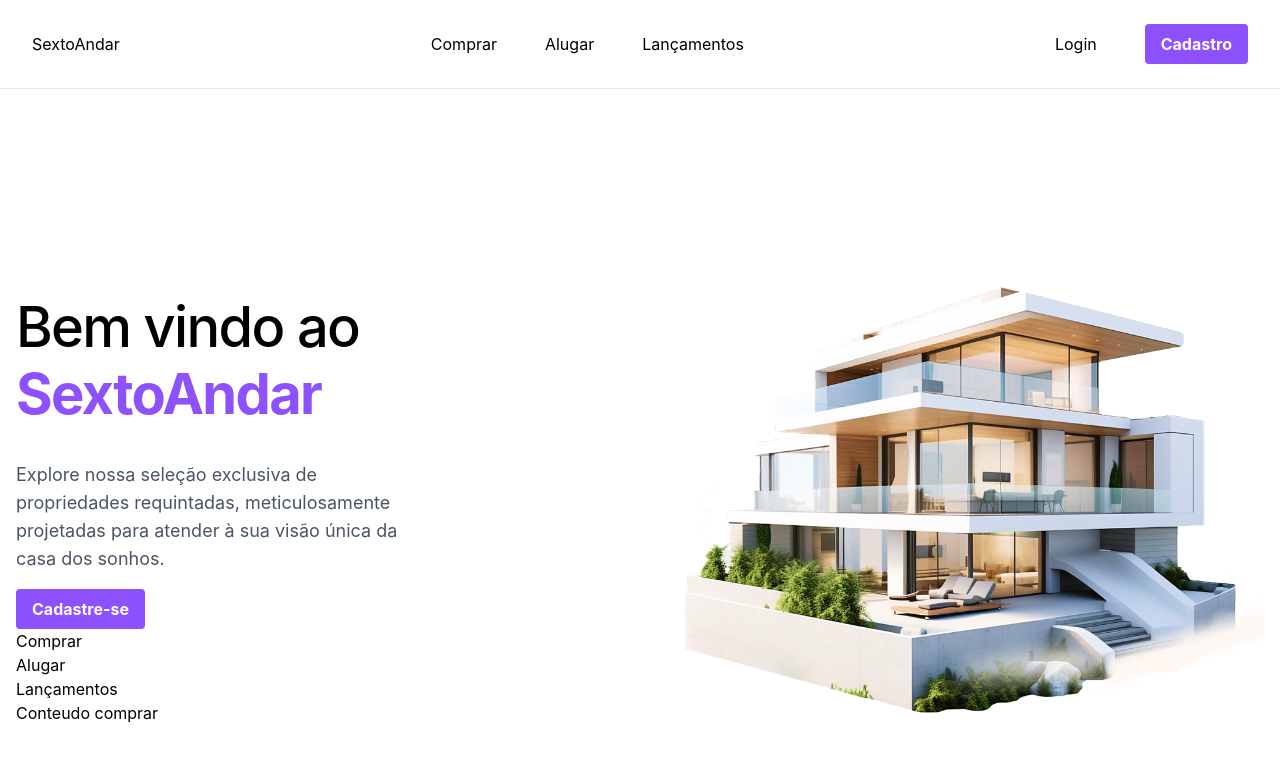
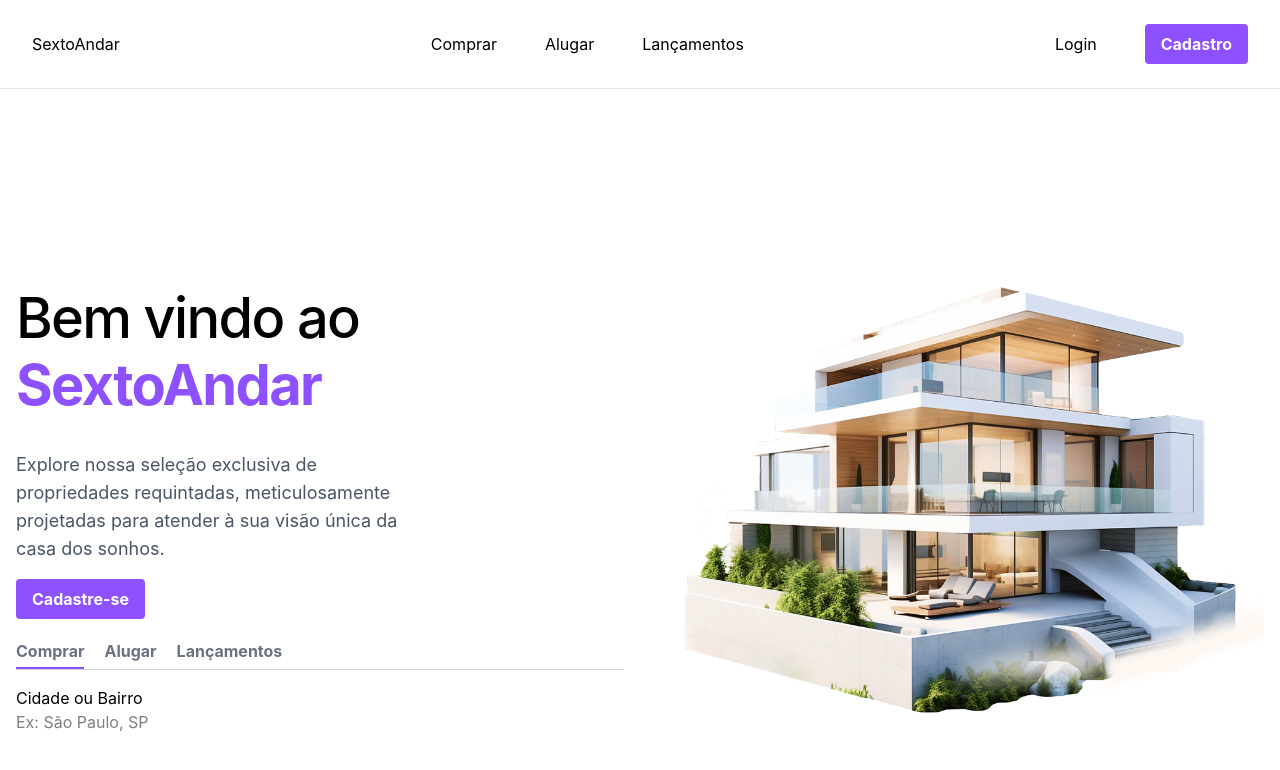
Before and after one commit to almeidalucas78/SextoAndar, a React (Vite) app in the folder front-end/: page / in a window 1280 px wide. Shown: the top 770 px of the page. Built offline with nearby package versions, Linux system fonts and the light colour scheme.

Commit message:
feat: adjust floating form tabs

```diff
--- a/front-end/src/components/floatingForm/index.tsx
+++ b/front-end/src/components/floatingForm/index.tsx
@@ -2,38 +2,45 @@ import './floatingForm.css';
 import { useState } from 'react';
 
 //Defini os tipos possiveis de abas que o componente pode ter, para evitar erros de digitação e facilitar a manutenção do código.
-type tabOptions = 'comprar' | 'alugar' | 'lancamentos';
+type TabOption = 'comprar' | 'alugar' | 'lancamentos';
+
+interface TabItem{
+  id: TabOption;
+  label: string;
+}
+
+const TABS: TabItem[] = [
+  { id: 'comprar', label: 'Comprar' },
+  { id: 'alugar', label: 'Alugar' },
+  { id: 'lancamentos', label: 'Lançamentos' },
+];
 
 function FloatingForm() {
   //Estado para guardar a aba anual, iniciando em 'comprar'
-  const [activeTab, setActiveTab] = useState<tabOptions>('comprar');  // Conteudo dentro de "<>" se chama Generic no TS
+  const [activeTab, setActiveTab] = useState<TabOption>('comprar'); // Conteudo dentro de "<>" se chama Generic no TS
 
   return (
-    <div className="tab-list-container">
-      <ul>
-        <li
-          className={activeTab === 'comprar' ? 'active' : ''} //Valor for igual a comprar a logica adiciona o active
-          onClick={() => setActiveTab('comprar')} // ao clicar ele seta no useState para o valor
-        >
-          Comprar
-        </li>
-        <li
-          className={activeTab === 'alugar' ? 'active' : ''}
-          onClick={() => setActiveTab('alugar')}
-        >
-          Alugar
-        </li>
-        <li
-          className={activeTab === 'lancamentos' ? 'active' : ''}
-          onClick={() => setActiveTab('lancamentos')}
-        >
-          Lançamentos
-        </li>
+    <div className="tab-list-container mt-5">
+      <ul className="tab-list flex gap-5 font-bold  text-gray-500 border-b border-gray-300 mb-4">
+        {
+          TABS.map((tab) => (
+            <li
+              key={tab.id}
+              className={` hover:text-violet-500 cursor-pointer  ${activeTab === tab.id ? 'active border-b-2 pb-1 border-violet-500' : ''}`}
+              onClick={() => setActiveTab(tab.id)}
+            >
+              {tab.label}
+            </li>
+          ))
+        }
       </ul>
 
       {activeTab === 'comprar' && (
-        <div className="tab-2-list-content">
-          <p>Conteudo comprar</p>
+        <div className="tab-2-list-content grid grid-cols-3 gap-4">
+          <div className="tab-2-list-item">
+            <label>Cidade ou Bairro</label>
+            <input type="text" placeholder="Ex: São Paulo, SP" />
+          </div>
         </div>
       )}
       {activeTab === 'alugar' && (
```
